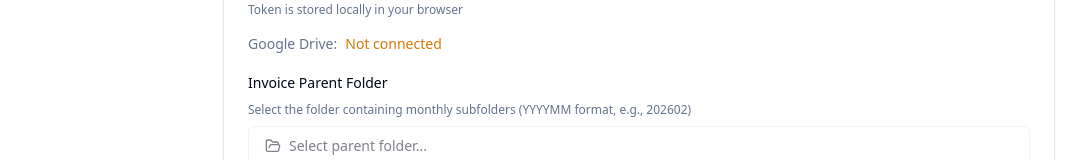
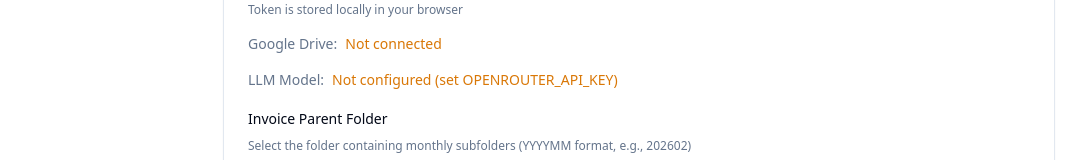
Before and after one commit to kamko/invoice-matcher, a React (Vite) app in the folder frontend/: page / in a window 1280 px wide. Both pictures are taken after a click on the button "Settings". Shown: the part 390-550 px from the top of the page, without its empty margins (1-1087 px from the left). Built offline with nearby package versions, Linux system fonts and the light colour scheme; no server answers.

Commit message:
Add LLM model display in settings
- Add /api/config endpoint for public app config
- Add useAppConfig hook in frontend
- Display LLM model and status in settings panel
- Add openrouter_api_key and openrouter_model to Settings
- Allow extra env vars in settings config

```diff
--- a/frontend/src/api/client.ts
+++ b/frontend/src/api/client.ts
@@ -535,3 +535,16 @@ export function useSetSetting() {
     },
   })
 }
+
+// App Config
+export interface AppConfig {
+  llm_model: string
+  llm_enabled: boolean
+}
+
+export function useAppConfig() {
+  return useQuery({
+    queryKey: ['app-config'],
+    queryFn: () => fetchJson<AppConfig>('/config'),
+  })
+}
--- a/frontend/src/pages/HomePage.tsx
+++ b/frontend/src/pages/HomePage.tsx
@@ -1,7 +1,7 @@
 import * as React from "react"
 import { Link, useLocation } from "wouter"
 import { Calendar, ChevronRight, Loader2, Settings, RefreshCw, FolderOpen, ExternalLink, CheckCircle2, Download, Layers } from "lucide-react"
-import { useMonths, useGDriveStatus, useGDriveAuthUrl, useSetting, useSetSetting } from "@/api/client"
+import { useMonths, useGDriveStatus, useGDriveAuthUrl, useSetting, useSetSetting, useAppConfig } from "@/api/client"
 import { Button } from "@/components/ui/button"
 import { Card, CardContent, CardDescription, CardHeader, CardTitle } from "@/components/ui/card"
 import { Label } from "@/components/ui/label"
@@ -18,6 +18,7 @@ export function HomePage() {
   const getAuthUrl = useGDriveAuthUrl()
   const { data: parentFolderSetting } = useSetting("invoice_parent_folder_id")
   const { data: parentFolderNameSetting } = useSetting("invoice_parent_folder_name")
+  const { data: appConfig } = useAppConfig()
   const setSettingMutation = useSetSetting()
 
   // Listen for OAuth popup message
@@ -220,6 +221,16 @@ export function HomePage() {
                       </Button>
                     )}
                   </>
+                )}
+              </div>
+            </div>
+            <div className="space-y-2">
+              <div className="flex items-center gap-2">
+                <span className="text-sm text-muted-foreground">LLM Model:</span>
+                {appConfig?.llm_enabled ? (
+                  <span className="text-sm font-mono">{appConfig.llm_model}</span>
+                ) : (
+                  <span className="text-sm text-amber-600">Not configured (set OPENROUTER_API_KEY)</span>
                 )}
               </div>
             </div>
```
Also changed, not shown: 2 other files (tests, documents, lock files or other folders).
